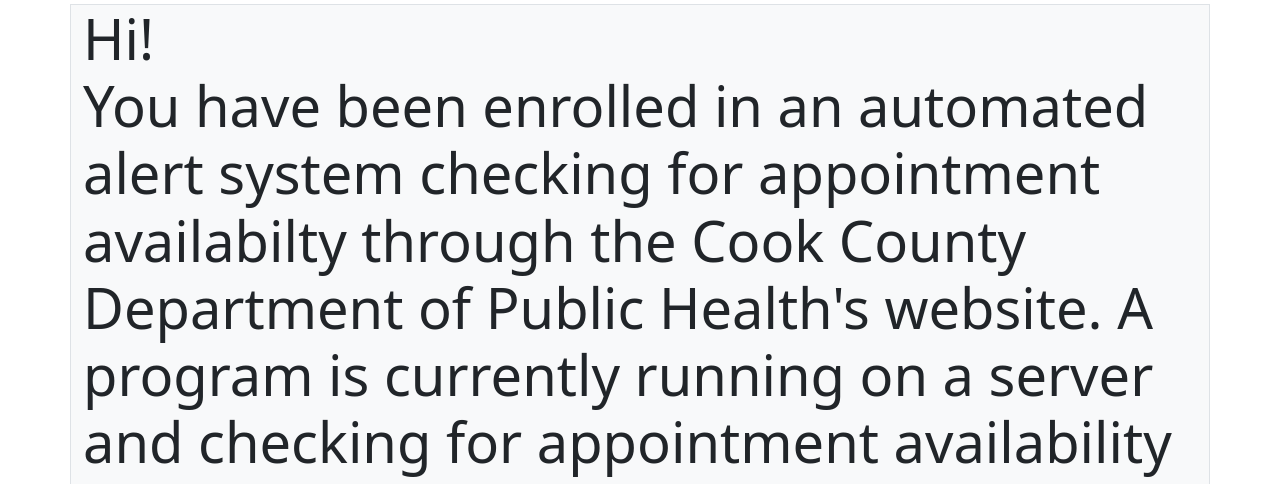
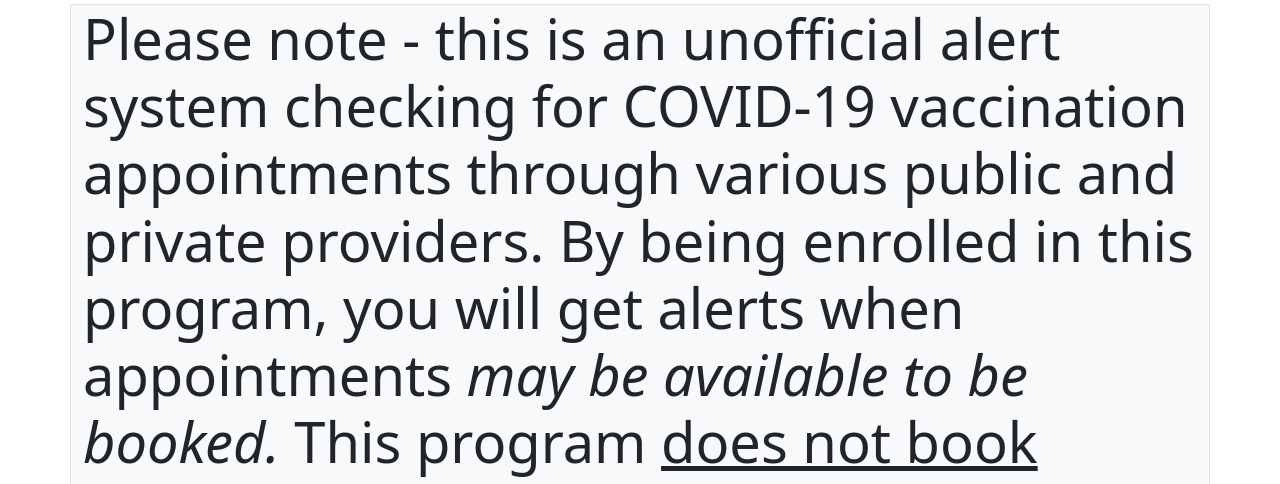
Before and after one commit to SecondCityThirdCoast/SecondCityThirdCoast.github.io, a plain HTML site: page index.html in a window 1280 px wide. Shown: the part 316-800 px from the top of the page. Drawn offline with nearby package versions, Linux system fonts and the light colour scheme.

Commit message:
Update index.html

```diff
--- a/index.html
+++ b/index.html
@@ -8,10 +8,9 @@
         <h1 class="display-1 text-primary text-center">Cook County Automated COVID-19 Vaccine Appointment Alerts</h1>
         <br>
         <div class="d-grid gap-3">
-            <div class="row bg-light border">
-                <p class="display-4" >Hi! <br/> You have been enrolled in an automated alert system checking for appointment availabilty through the Cook County Department of Public Health's website. A program is currently running on a server and checking for appointment availability several times per minute, 24 hours a day, 7 days a week.  <span class="text-danger">Please note: This is not an official alert system, it's a program I wrote to help family and friends looking for appointments.</span></p>
+            <div class="row">
+                <p class="display-4 bg-light border">Please note - this is an unofficial alert system checking for COVID-19 vaccination appointments through various public and private providers.  By being enrolled in this program, you will get alerts when appointments <em>may be available to be booked.</em> This program <u>does not book appointments</u> you must still go to the provider and book your appointment.</p>
             </div>
-
             <div class="row">
                 <p class="display-4 bg-light border">If the program detects possible first-dose appointment availability, you will receive a text message alerting you to check the site.  <em>Appointments are booked very quickly and may only be available for a few minutes.</em><br>It is possible that the County could alter the site in such a way that false positives may be detected or availability could be missed.  I will be checking regularly to detect these changes and update the program as necessary.</p>
             </div>
@@ -21,7 +20,7 @@
             </div>
 
             <div class="row">
-                <p class="display-5" >If you have questions about the service or would like to be removed, please email me at <a href="mailto:wjmarco@gmail.com">wjmarco@gmail.com</a></p>
+                <p class="display-5" >If you have questions about the program or would like to be removed, please email me at <a href="mailto:wjmarco@gmail.com">wjmarco@gmail.com</a></p>
             </div>
         </div>
 
```
